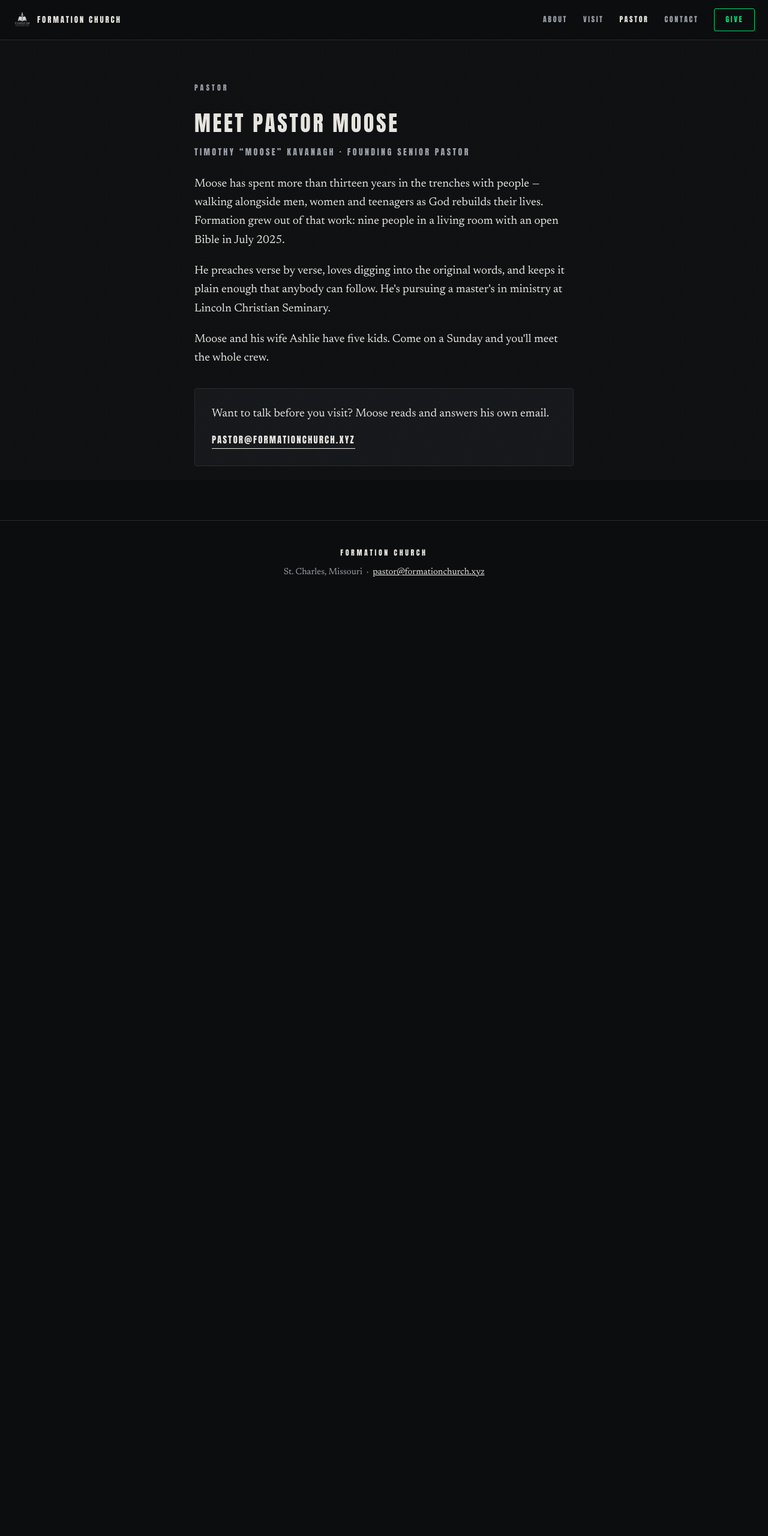
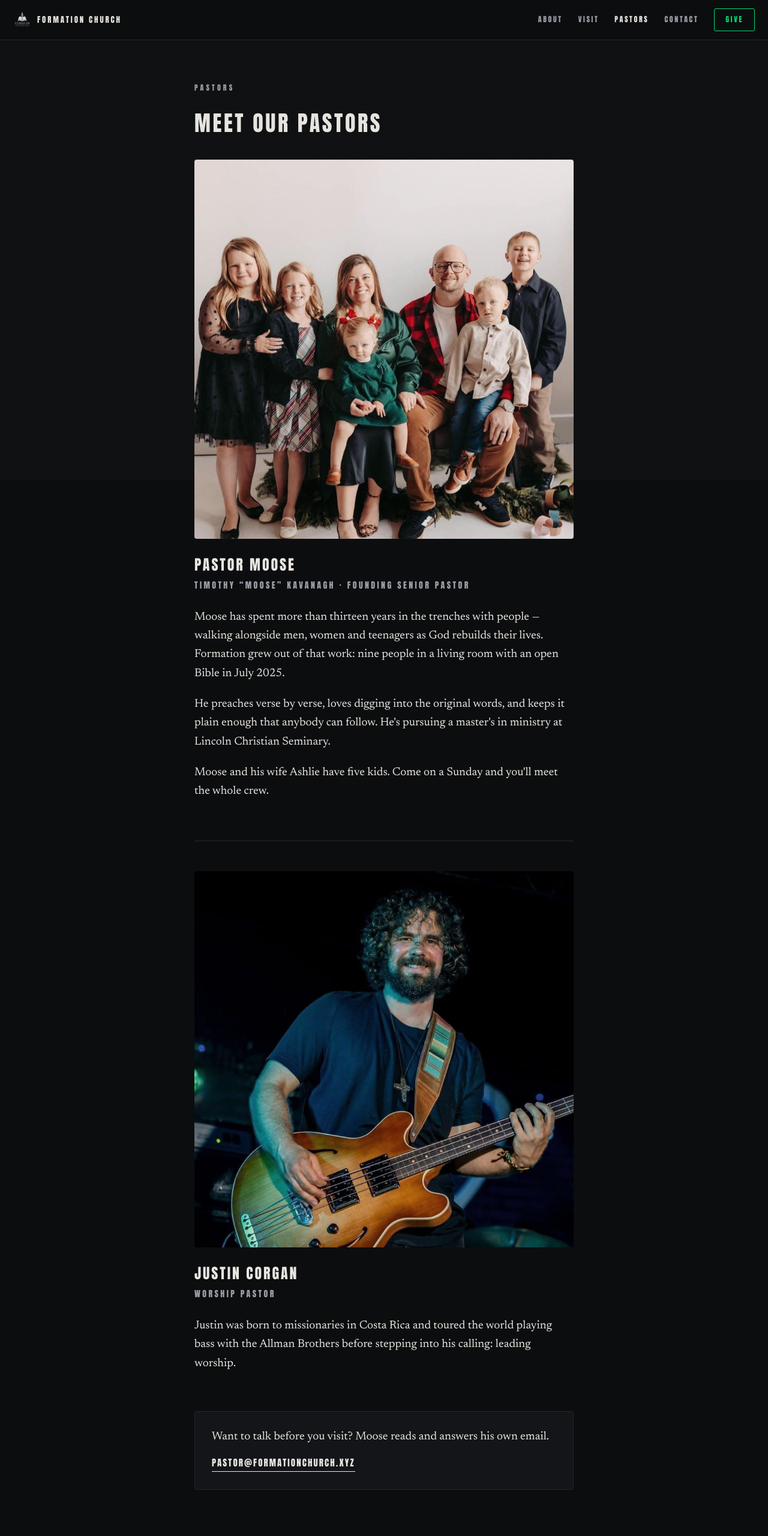
Before and after one commit to kavanaww/formation, a plain HTML site: page pastor.html in a window 1280 px wide. Shown: the top 2560 px of the page at 60% size. Before the commit the page ends 1027 px from the top, so only its background shows below. Drawn offline with Linux system fonts and the light colour scheme.

Commit message:
Pastors page: add family photo and worship pastor Justin Corgan
Co-Authored-By: Claude Opus 5.5 <noreply@anthropic.com>
Claude-Session: https://claude.ai/code/session_0111SxS9FV4VFRrxKftg2EtN

```diff
--- a/pastor.html
+++ b/pastor.html
@@ -3,22 +3,22 @@
 <head>
 <meta charset="UTF-8">
 <meta name="viewport" content="width=device-width, initial-scale=1.0">
-<title>Pastor Moose — Formation Church</title>
-<meta name="description" content="Meet Timothy “Moose” Kavanagh, founding senior pastor of Formation Church in St. Charles, Missouri.">
+<title>Our Pastors — Formation Church</title>
+<meta name="description" content="Meet the pastors of Formation Church in St. Charles, Missouri: founding senior pastor Timothy “Moose” Kavanagh and worship pastor Justin Corgan.">
 <link rel="canonical" href="https://formationchurch.xyz/pastor.html">
 <meta name="theme-color" content="#0C0D0F">
 <meta property="og:type" content="website">
 <meta property="og:site_name" content="Formation Church">
-<meta property="og:title" content="Pastor Moose — Formation Church">
-<meta property="og:description" content="Meet Timothy “Moose” Kavanagh, founding senior pastor of Formation Church in St. Charles, Missouri.">
+<meta property="og:title" content="Our Pastors — Formation Church">
+<meta property="og:description" content="Meet the pastors of Formation Church in St. Charles, Missouri: founding senior pastor Timothy “Moose” Kavanagh and worship pastor Justin Corgan.">
 <meta property="og:url" content="https://formationchurch.xyz/pastor.html">
 <meta property="og:image" content="https://formationchurch.xyz/og-image.jpg">
 <meta property="og:image:width" content="1200">
 <meta property="og:image:height" content="630">
 <meta property="og:image:alt" content="Formation Church logo — an open Bible with a sword">
 <meta name="twitter:card" content="summary_large_image">
-<meta name="twitter:title" content="Pastor Moose — Formation Church">
-<meta name="twitter:description" content="Meet Timothy “Moose” Kavanagh, founding senior pastor of Formation Church in St. Charles, Missouri.">
+<meta name="twitter:title" content="Our Pastors — Formation Church">
+<meta name="twitter:description" content="Meet the pastors of Formation Church in St. Charles, Missouri: founding senior pastor Timothy “Moose” Kavanagh and worship pastor Justin Corgan.">
 <meta name="twitter:image" content="https://formationchurch.xyz/og-image.jpg">
 <link rel="icon" href="favicon.ico" sizes="any">
 <link rel="icon" type="image/png" sizes="32x32" href="favicon-32.png">
@@ -39,7 +39,7 @@
     <ul id="nav-links">
       <li><a href="about.html">About</a></li>
       <li><a href="visit.html">Visit</a></li>
-      <li><a href="pastor.html" aria-current="page">Pastor</a></li>
+      <li><a href="pastor.html" aria-current="page">Pastors</a></li>
       <li><a href="contact.html">Contact</a></li>
     </ul>
     <a class="give-link" href="give.html">Give</a>
@@ -51,12 +51,27 @@
 
 <main>
 <section id="pastor">
-  <p class="eyebrow">Pastor</p>
-  <h1 class="h2like">Meet Pastor Moose</h1>
-  <p class="name">Timothy “Moose” Kavanagh · Founding Senior Pastor</p>
-  <p>Moose has spent more than thirteen years in the trenches with people — walking alongside men, women and teenagers as God rebuilds their lives. Formation grew out of that work: nine people in a living room with an open Bible in July 2025.</p>
-  <p>He preaches verse by verse, loves digging into the original words, and keeps it plain enough that anybody can follow. He's pursuing a master's in ministry at Lincoln Christian Seminary.</p>
-  <p>Moose and his wife Ashlie have five kids. Come on a Sunday and you'll meet the whole crew.</p>
+  <p class="eyebrow">Pastors</p>
+  <h1 class="h2like">Meet our pastors</h1>
+
+  <article class="leader">
+    <img class="leader-photo" src="img/kavanagh-family.jpg" width="900" height="900" loading="lazy"
+         alt="Pastor Moose Kavanagh with his wife Ashlie and their five kids">
+    <h2 class="leader-name">Pastor Moose</h2>
+    <p class="name">Timothy “Moose” Kavanagh · Founding Senior Pastor</p>
+    <p>Moose has spent more than thirteen years in the trenches with people — walking alongside men, women and teenagers as God rebuilds their lives. Formation grew out of that work: nine people in a living room with an open Bible in July 2025.</p>
+    <p>He preaches verse by verse, loves digging into the original words, and keeps it plain enough that anybody can follow. He's pursuing a master's in ministry at Lincoln Christian Seminary.</p>
+    <p>Moose and his wife Ashlie have five kids. Come on a Sunday and you'll meet the whole crew.</p>
+  </article>
+
+  <article class="leader">
+    <img class="leader-photo" src="img/justin-corgan.jpg" width="900" height="893" loading="lazy"
+         alt="Worship pastor Justin Corgan playing bass guitar">
+    <h2 class="leader-name">Justin Corgan</h2>
+    <p class="name">Worship Pastor</p>
+    <p>Justin was born to missionaries in Costa Rica and toured the world playing bass with the Allman Brothers before stepping into his calling: leading worship.</p>
+  </article>
+
   <div class="attend">
     <p>Want to talk before you visit? Moose reads and answers his own email.</p>
     <a class="mail" href="mailto:pastor@formationchurch.xyz">pastor@formationchurch.xyz</a>
--- a/styles.css
+++ b/styles.css
@@ -279,3 +279,9 @@ section h1.h2like{
 /* keep footer at the bottom on short pages */
 body{min-height:100vh;display:flex;flex-direction:column}
 body > main{flex:1}
+/* pastors */
+.leader{padding:10px 0 46px;margin-bottom:40px;border-bottom:1px solid var(--line)}
+.leader:last-of-type{border-bottom:none;margin-bottom:0;padding-bottom:10px}
+.leader-photo{display:block;width:100%;height:auto;border-radius:4px;margin-bottom:28px;filter:saturate(.9)}
+.leader-name{font-family:'Anton',sans-serif;font-weight:400;font-size:24px;letter-spacing:.12em;text-transform:uppercase;margin-bottom:18px}
+#pastor .leader .name{margin-top:-10px}
```
Also changed, not shown: about.html (+1 -1 lines), contact.html (+1 -1 lines), give.html (+1 -1 lines), index.html (+4 -4 lines), visit.html (+1 -1 lines), img/justin-corgan.jpg (added), img/kavanagh-family.jpg (added).
